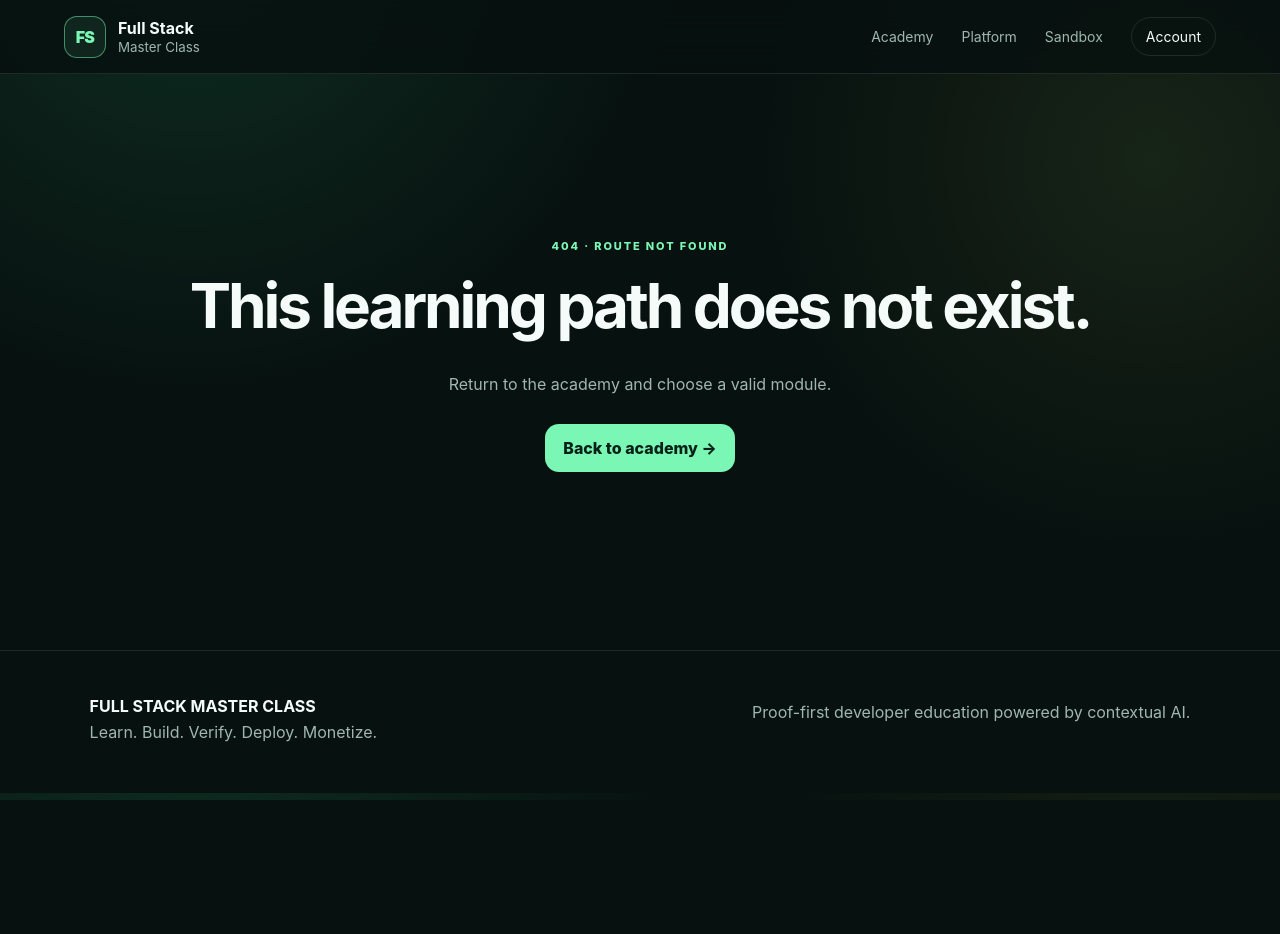
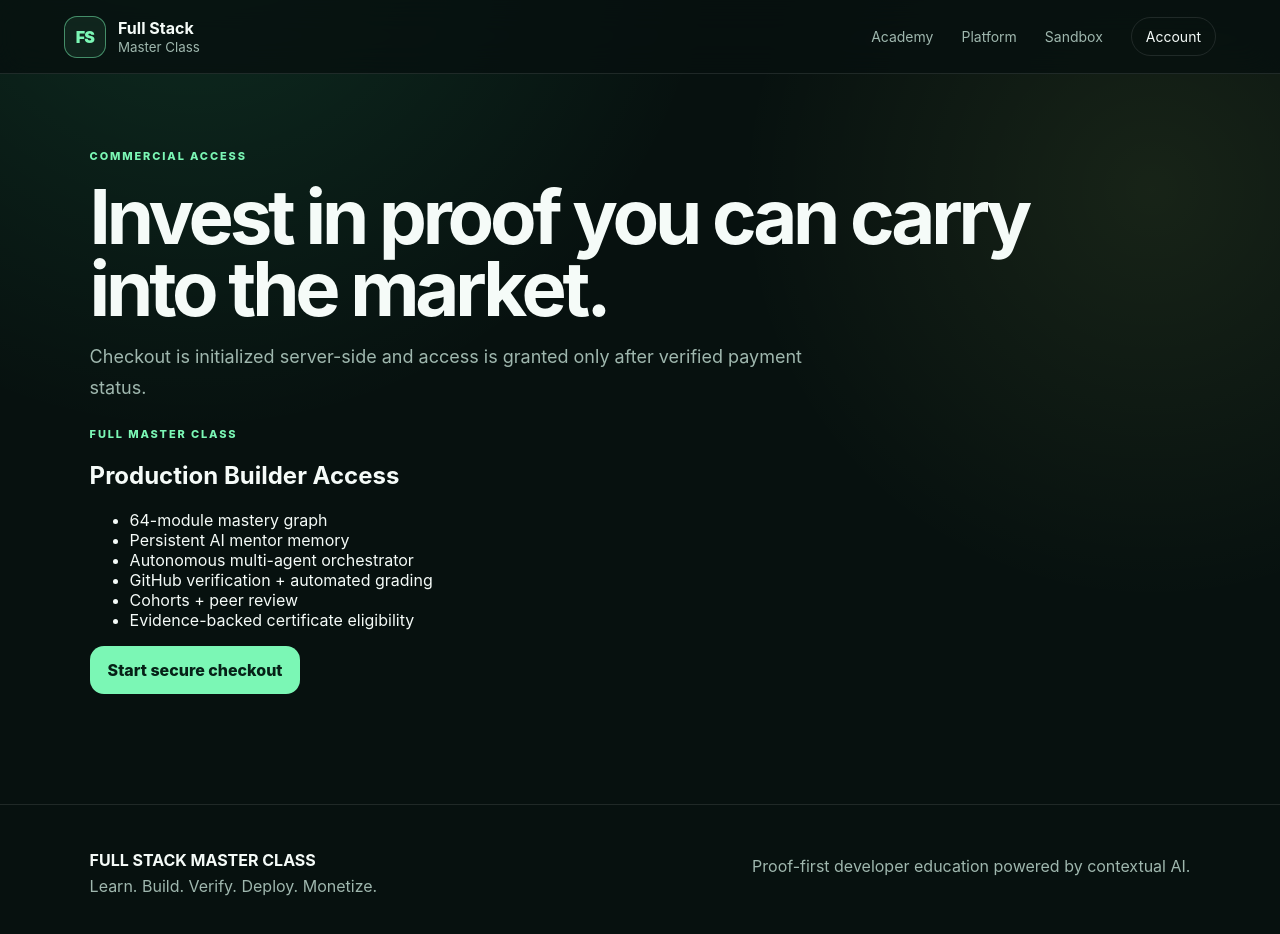
Before and after one commit to mabrig1/FULL-STACK-MASTER-CLASS, a Next.js app: page /pricing in a window 1280 px wide. Before the commit this address had no page. Shown: the top 934 px of the page. Before the commit the page ends 800 px from the top, so only its background shows below. Built offline with nearby package versions, Linux system fonts and the light colour scheme.

Commit message:
feat: add commercial academy workspaces

```diff
--- /dev/null
+++ b/app/pricing/page.tsx
@@ -0,0 +1,5 @@
+import PricingPanel from "@/components/pricing-panel";
+
+export default function PricingPage() {
+  return <PricingPanel />;
+}
```
